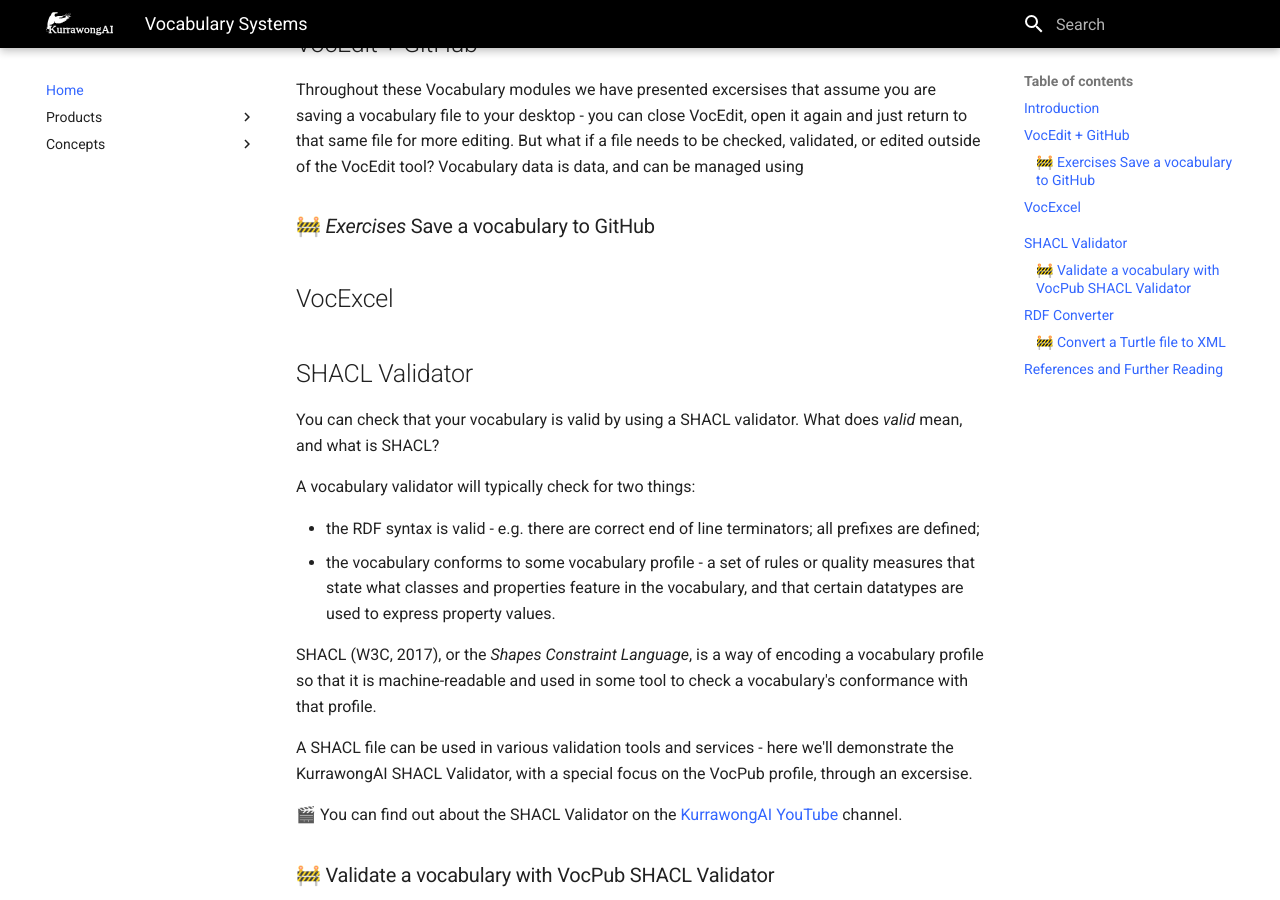
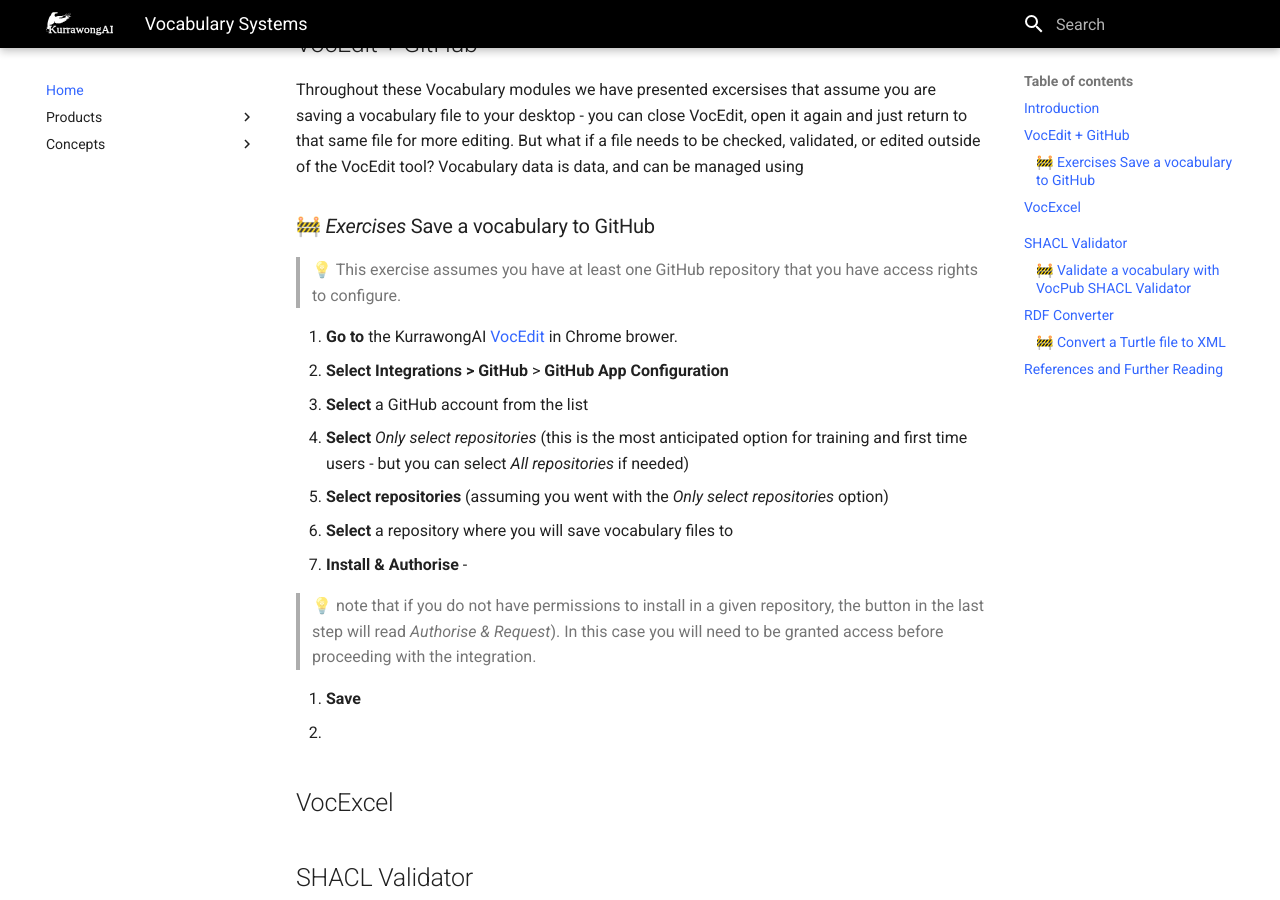
Before and after one commit to Kurrawong/docs, an MkDocs documentation site: the page built from docs/concepts/vocabs/vocab-systems.md, in a window 1280 px wide and 900 px high, scrolled down 805 px. Built offline with MkDocs 1.6.1 and Material for MkDocs 9.7.7, drawn with Linux system fonts in a browser that asks for light colours.

Commit message:
Update vocab-systems.md
VocEdit and github WIp

```diff
--- a/docs/concepts/vocabs/vocab-systems.md
+++ b/docs/concepts/vocabs/vocab-systems.md
@@ -34,6 +34,21 @@
 Throughout these Vocabulary modules we have presented excersises that assume you are saving a vocabulary file to your desktop - you can close VocEdit, open it again and just return to that same file for more editing. But what if a file needs to be checked, validated, or edited outside of the VocEdit tool? Vocabulary data is data, and can be managed using
 
 ### 🚧 _Exercises_ Save a vocabulary to GitHub
+
+> 💡 This exercise assumes you have at least one GitHub repository that you have access rights to configure.
+
+1. **Go to** the KurrawongAI [VocEdit](https://tools.kurrawong.ai/vocedit) in Chrome brower.
+2. **Select** **Integrations > GitHub** > **GitHub App Configuration**
+3. **Select** a GitHub account from the list
+4. **Select** _Only select repositories_ (this is the most anticipated option for training and first time users - but you can select _All repositories_ if needed)
+5. **Select repositories** (assuming you went with the _Only select repositories_ option)
+6. **Select** a repository where you will save vocabulary files to
+7. **Install & Authorise** -
+
+> 💡 note that if you do not have permissions to install in a given repository, the button in the last step will read _Authorise & Request_). In this case you will need to be granted access before proceeding with the integration.
+
+8. **Save**
+10.
 
 ## VocExcel
 
```
